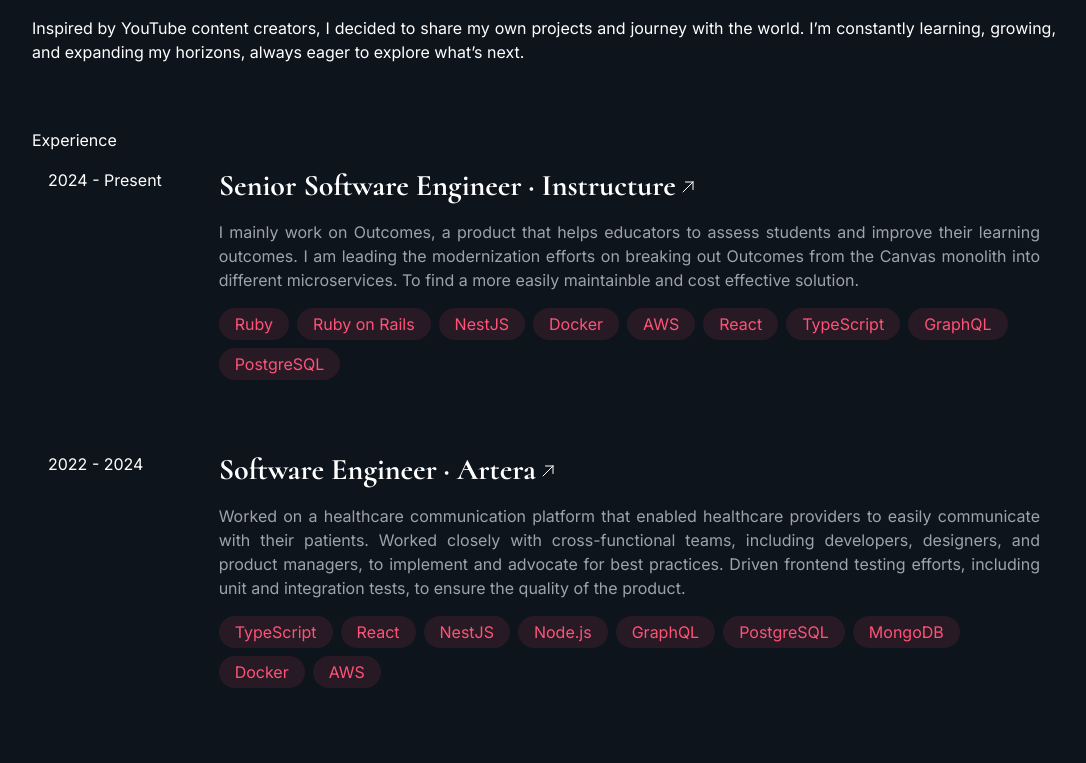
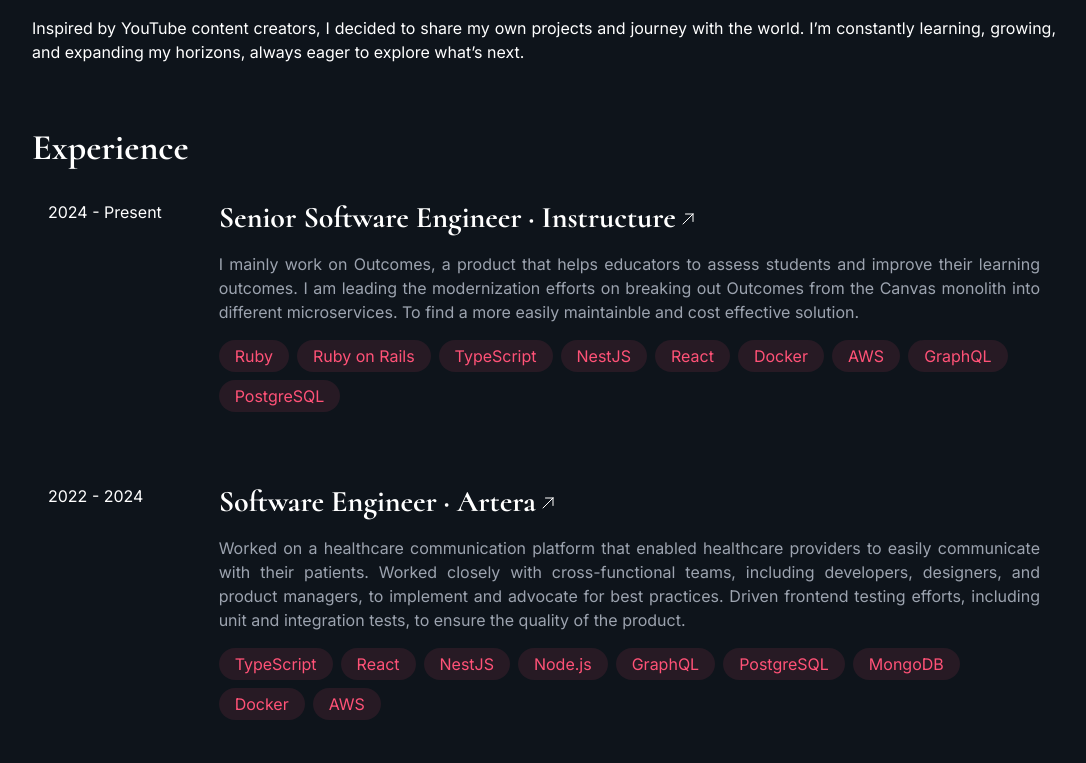
Before and after one commit to tsvetlin/svetlin-website-next, a Next.js app: page / in a window 1280 px wide. Shown: the part 744-1507 px from the top of the page, without its empty margins (96-1182 px from the left). Built offline with nearby package versions, Linux system fonts and the light colour scheme.

Commit message:
Scroll to section

```diff
--- a/app/globals.css
+++ b/app/globals.css
@@ -10,6 +10,9 @@
   .underline-effect::after {
     @apply content-[''] absolute w-full h-1 left-0 bottom-[-8px] bg-[--primary] origin-bottom-right hover:origin-bottom-left scale-x-0 hover:scale-x-100 transition-transform duration-300;
   }
+}
+* {
+  scroll-behavior: smooth;
 }
 
 :root {
--- a/app/ui/About/AboutSection.tsx
+++ b/app/ui/About/AboutSection.tsx
@@ -5,7 +5,7 @@
 
 export default function AboutSection() {
   return (
-    <section className="max-w-5xl m-auto">
+    <section id="about" className="max-w-5xl m-auto">
       <div className="flex flex-row mb-8">
         <div>
           <h1 className="font-bold text-7xl mb-12">
--- a/app/ui/Experience/ExperienceSection.tsx
+++ b/app/ui/Experience/ExperienceSection.tsx
@@ -14,11 +14,11 @@
       technologies: [
         'Ruby',
         'Ruby on Rails',
+        'TypeScript',
         'NestJS',
+        'React',
         'Docker',
         'AWS',
-        'React',
-        'TypeScript',
         'GraphQL',
         'PostgreSQL',
       ],
@@ -123,8 +123,8 @@
     },
   ];
   return (
-    <section className="max-w-5xl m-auto mt-16">
-      Experience
+    <section id="experience" className="max-w-5xl m-auto mt-16">
+      <h1 className="text-4xl font-bold mb-4">Experience</h1>
       {experiences.map((experience) => (
         <ExperienceCard key={experience.company} experience={experience} />
       ))}
--- a/app/ui/Header/ListItem.tsx
+++ b/app/ui/Header/ListItem.tsx
@@ -1,3 +1,5 @@
+import Link from 'next/link';
+
 export default function ListItem({
   href,
   text,
@@ -7,9 +9,9 @@
 }) {
   return (
     <li className="content-center ml-8">
-      <a className="underline-effect" href={href}>
+      <Link className="underline-effect" href={href}>
         {text}
-      </a>
+      </Link>
     </li>
   );
 }
```
